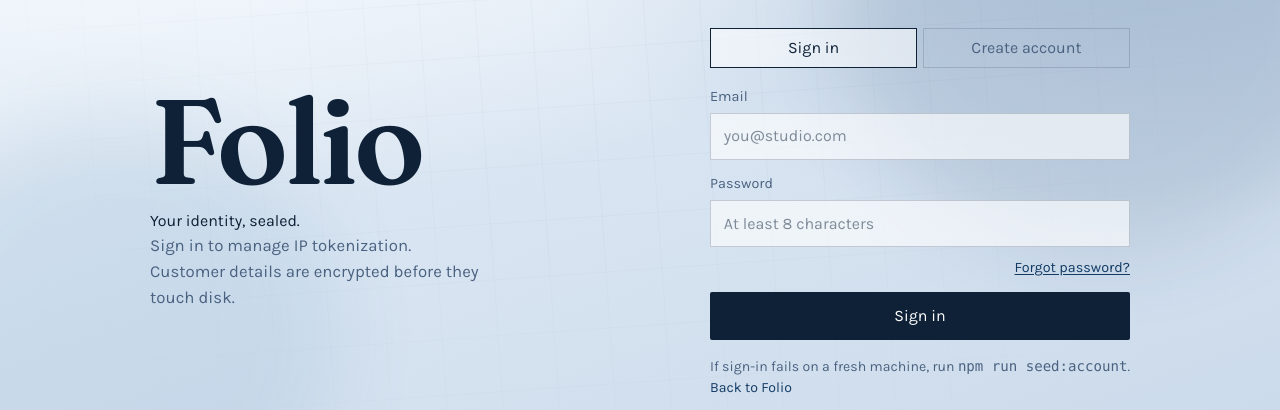
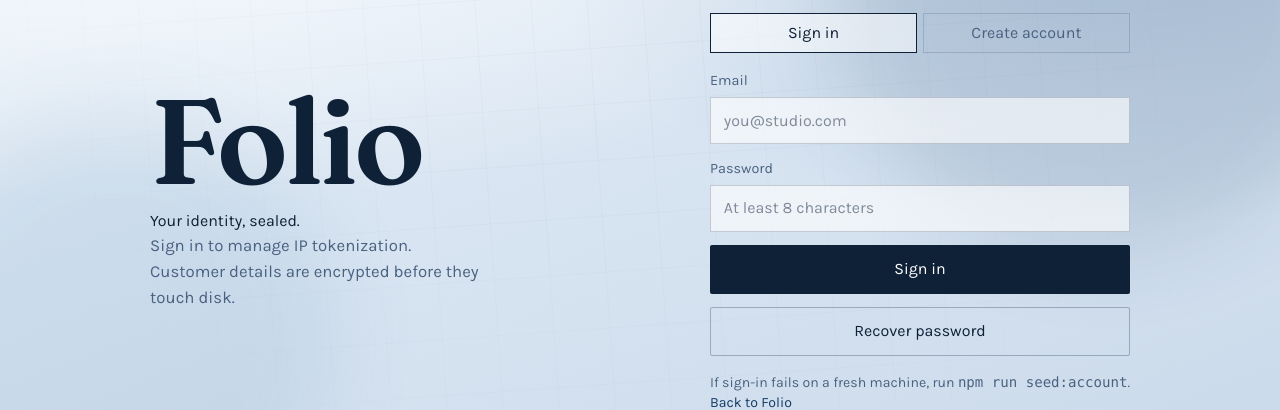
Before and after one commit to kapatric/folio, a Next.js app: page /login in a window 1280 px wide. Shown: the part 211-621 px from the top of the page. Built offline with nearby package versions, Linux system fonts and the light colour scheme; no server answers; what @wagmi/connectors, wagmi would draw is missing.

Commit message:
Add Recover password button on the login form
Replace the forgot-password text link with a full-width secondary
button that routes to the password recovery page.

Co-authored-by: Khristopher Patrick <kapatric@users.noreply.github.com>

```diff
--- a/src/app/globals.css
+++ b/src/app/globals.css
@@ -823,13 +823,11 @@ input {
   line-height: 1.5;
 }
 
-.auth-forgot {
-  margin: -0.25rem 0 0;
-  text-align: right;
-  font-size: 0.9rem;
+.auth-recovery-button {
+  width: 100%;
+  text-decoration: none;
 }
 
-.auth-forgot a,
 .auth-inline-link {
   color: var(--teal-deep);
   text-decoration: underline;
--- a/src/components/AuthForm.tsx
+++ b/src/components/AuthForm.tsx
@@ -129,12 +129,6 @@ export function AuthForm({ initialMode = "login" }: { initialMode?: Mode }) {
           />
         </label>
 
-        {mode === "login" && (
-          <p className="auth-forgot">
-            <Link href="/forgot-password">Forgot password?</Link>
-          </p>
-        )}
-
         {error && (
           <p className="field-error" role="alert">
             {error}
@@ -150,6 +144,15 @@ export function AuthForm({ initialMode = "login" }: { initialMode?: Mode }) {
               ? "Sign in"
               : "Create encrypted account"}
         </button>
+
+        {mode === "login" && (
+          <Link
+            href="/forgot-password"
+            className="cta-secondary auth-recovery-button"
+          >
+            Recover password
+          </Link>
+        )}
       </form>
 
       <p className="auth-footnote">
```
